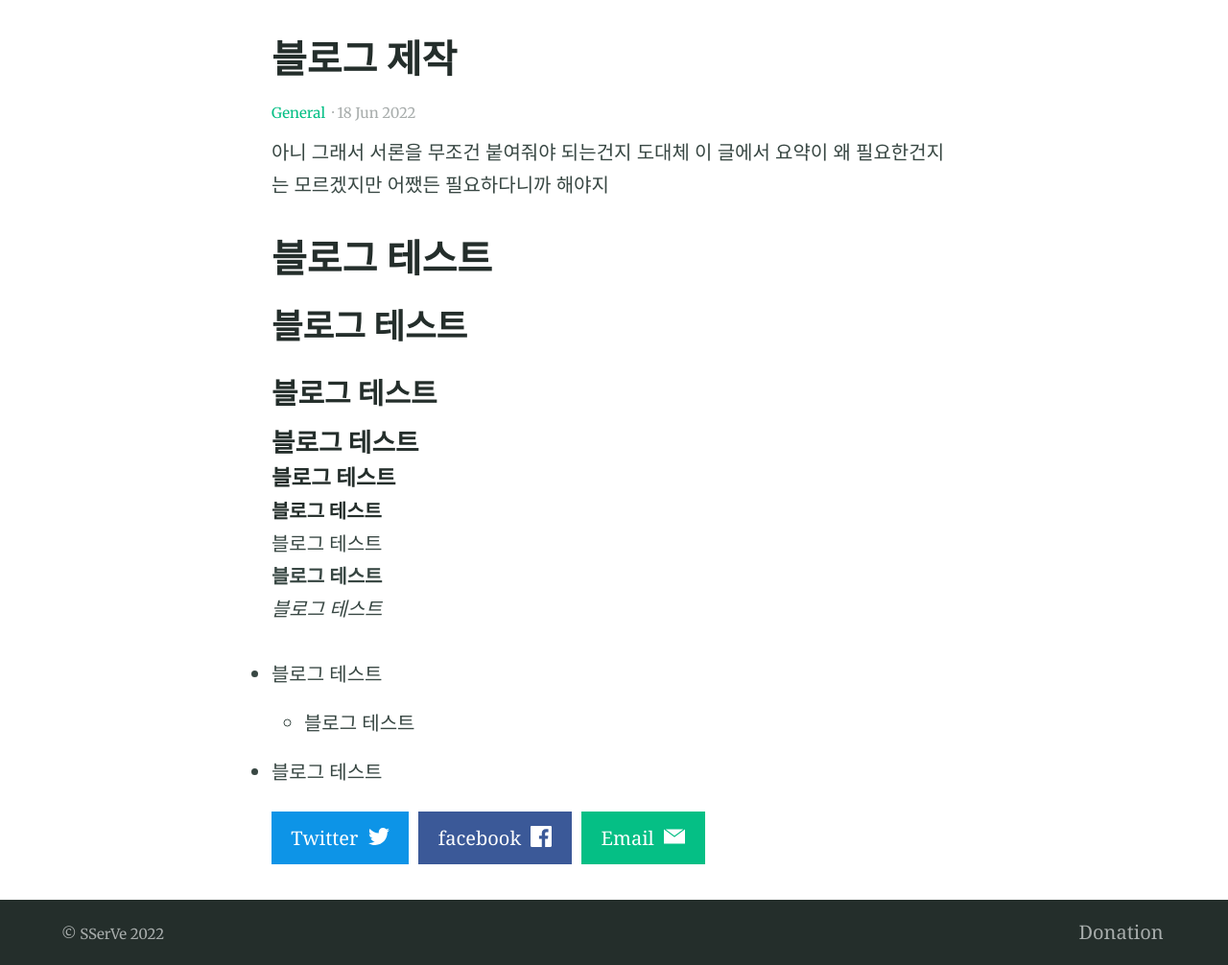
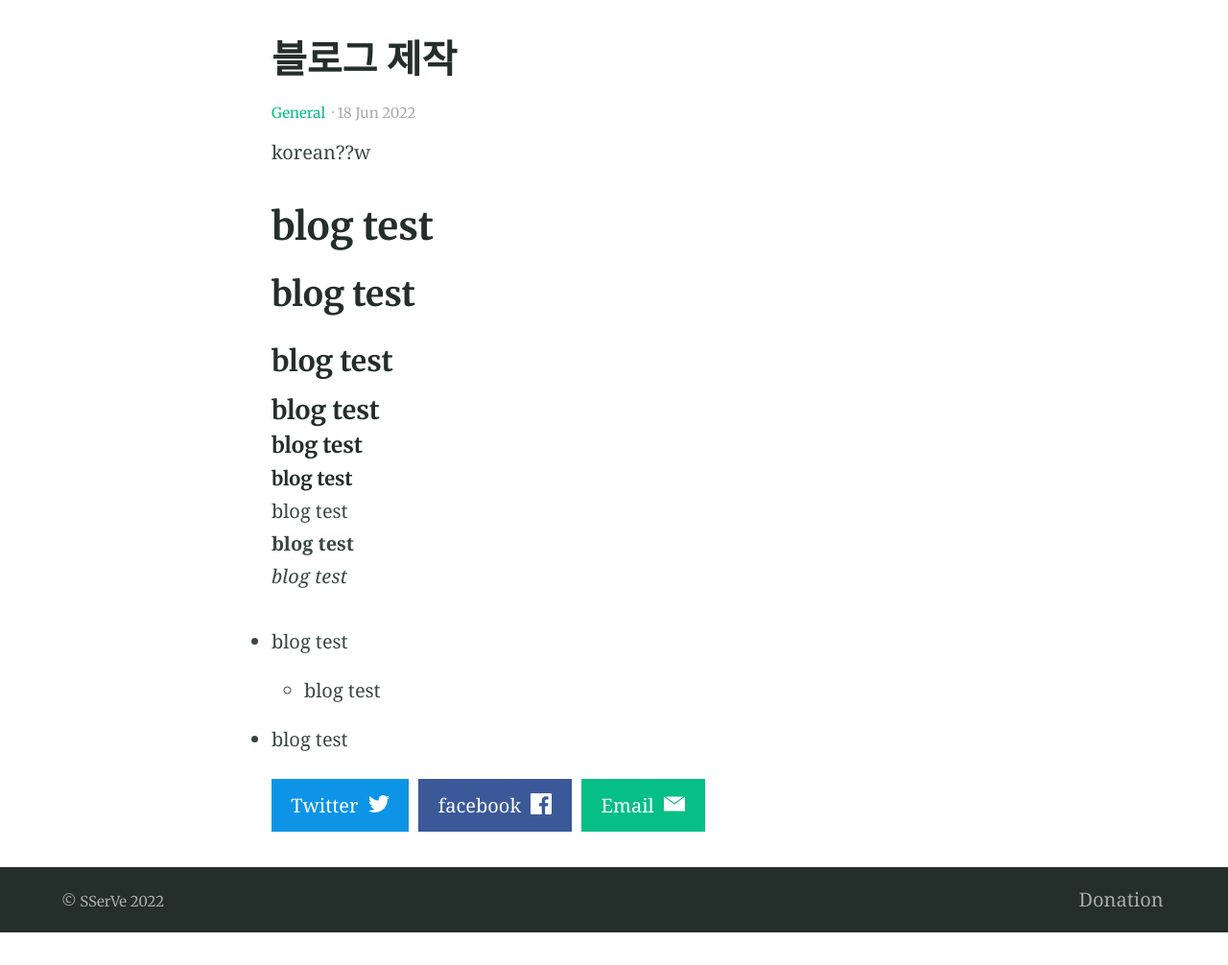
Before and after one commit to sserve-kr/sserve-kr.github.io, a Jekyll site: the page built from _posts/2022-06-18-1.md, in a window 1280 px wide. Shown: the part 408-1414 px from the top of the page at 96% size. Built offline with Jekyll 4.4.1, drawn with Linux system fonts in a browser that asks for light colours; after the commit the page ends 1380 px from its top, so only the background shows below that.

Commit message:
Update 2022-06-18-1.md

```diff
--- a/_posts/2022-06-18-1.md
+++ b/_posts/2022-06-18-1.md
@@ -4,16 +4,17 @@ categories:
 - General
 feature_image: "https://picsum.photos/2560/600?image=872"
 ---
-아니 그래서 서론을 무조건 붙여줘야 되는건지 도대체 이 글에서 요약이 왜 필요한건지는 모르겠지만 어쨌든 필요하다니까 해야지
-# 블로그 테스트
-## 블로그 테스트
-### 블로그 테스트
-#### 블로그 테스트
-##### 블로그 테스트
-###### 블로그 테스트
-블로그 테스트
-**블로그 테스트**
-_블로그 테스트_
-+ 블로그 테스트
-  + 블로그 테스트
-- 블로그 테스트
+korean??w
+
+# blog test
+## blog test
+### blog test
+#### blog test
+##### blog test
+###### blog test
+blog test
+**blog test**
+_blog test_
++ blog test
+  + blog test
+- blog test
```
